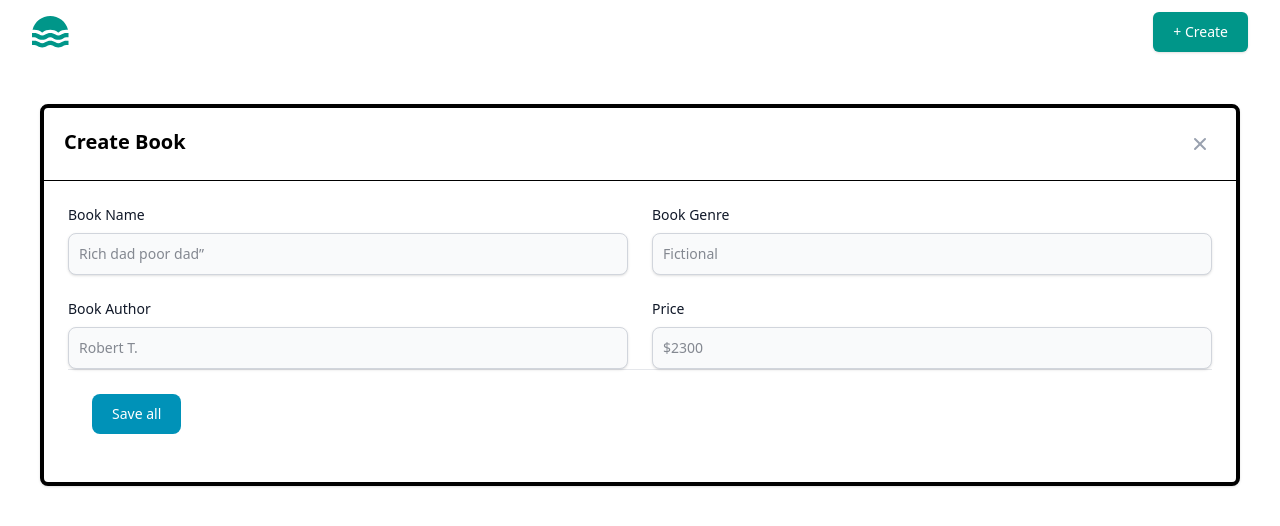
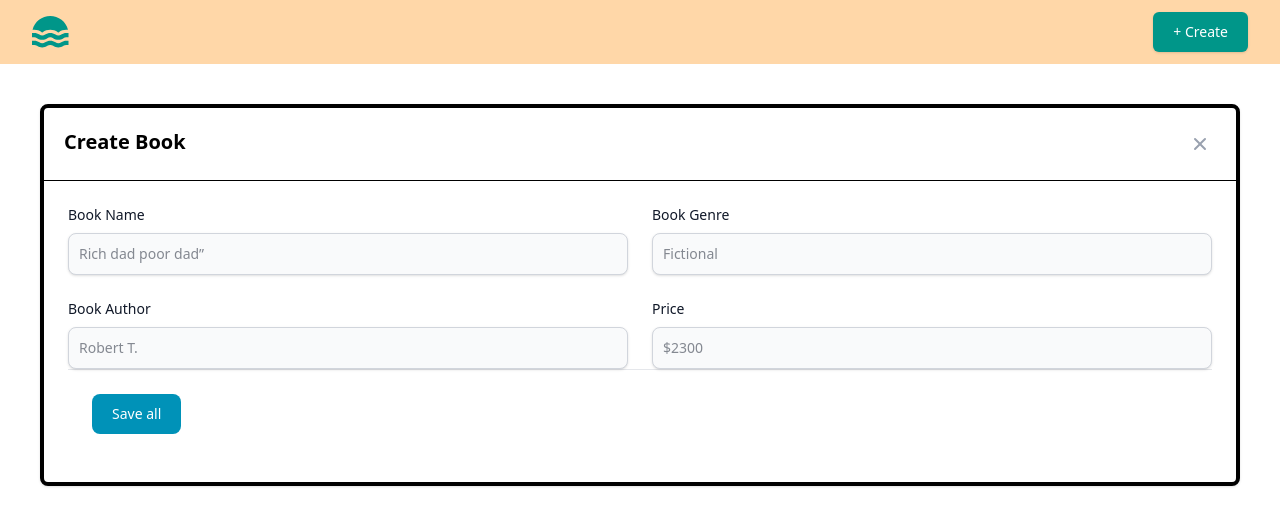
Before and after one commit to sagar460/React-Frontend, a React (Vite) app: page /create-page in a window 1280 px wide. Shown: the top 526 px of the page. Built offline with nearby package versions, Linux system fonts and the light colour scheme.

Commit message:
last commit

```diff
--- a/components/Card.jsx
+++ b/components/Card.jsx
@@ -4,7 +4,7 @@ function Card({ book }) {
   return (
     <Link to={`/single-page/${book.id}`}>
       <div className="flex px-3 py-3">
-        <div className="max-w-sm rounded overflow-hidden shadow-lg">
+        <div className="max-w-sm rounded-lg overflow-hidden shadow-lg bg-gray-300">
           <div className="px-6 py-4">
             <div className="font-bold text-xl mb-2">{book.bookName}</div>
             <p className="text-gray-700 text-base">{book.bookAuthor}</p>
--- a/components/Navbar.jsx
+++ b/components/Navbar.jsx
@@ -2,7 +2,7 @@ import { Link } from "react-router-dom";
 
 function Navbar() {
   return (
-    <header className="bg-white">
+    <header className="bg-orange-200">
       <div className="mx-auto max-w-screen-xl px-4 sm:px-6 lg:px-8">
         <div className="flex h-16 items-center justify-between">
           <div className="flex-1 md:flex md:items-center md:gap-12">
```
